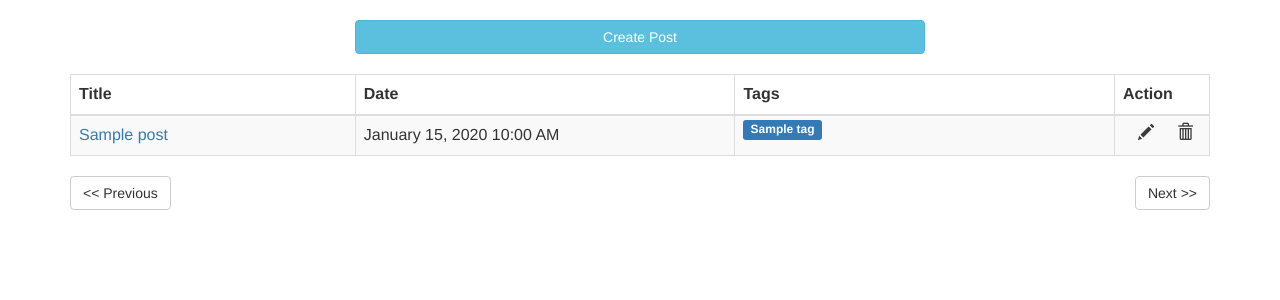
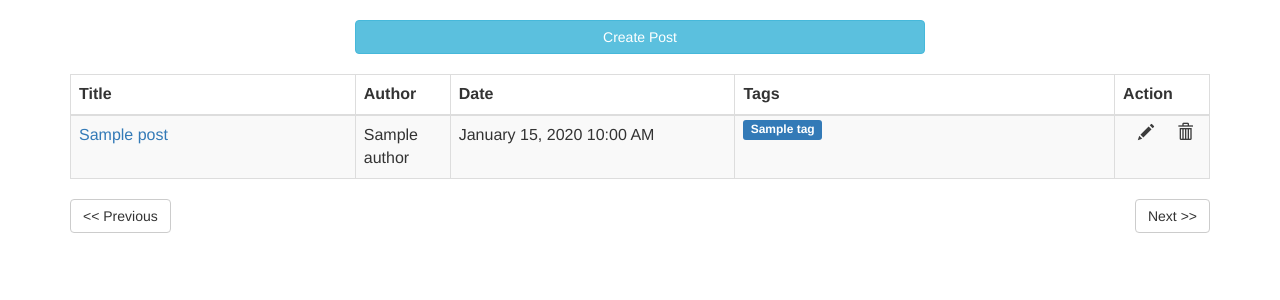
Before and after one commit to Encrylize/flask-blogger, a Python web app: template app/templates/admin/posts.html in a window 1280 px wide. Shown: the part 50-350 px from the top of the page. Run offline with Jinja, Linux system fonts and the light colour scheme; the template is opened without the code that fills it: most values are stand-ins (such as "Sample title", 1, 10 or a date in 2020); some libraries are stand-ins or nearby versions.

Commit message:
Add author name to admin posts table

```diff
--- a/app/templates/admin/posts.html
+++ b/app/templates/admin/posts.html
@@ -7,7 +7,8 @@
     <thead>
       <tr>
         <th class="col-xs-3">Title</th>
-        <th class="col-xs-3 col-md-4">Date</th>
+        <th>Author</th>
+        <th class="col-xs-3">Date</th>
         <th class="col-xs-3 col-sm-4">Tags</th>
         <th class="col-xs-3 col-sm-2 col-md-1">Action</th>
       </tr>
@@ -16,6 +17,7 @@
       {% for post in posts.items %}
         <tr>
           <td><a href="{{ url_for('main.show_post', id=post.id, slug=post.slug) }}">{{ post.title }}</a></td>
+          <td>{{ post.author.name }}</td>
           <td>{{ moment(post.timestamp).format('LLL') }}</td>
           <td>
             {% for tag in post.tags.all() %}
```
